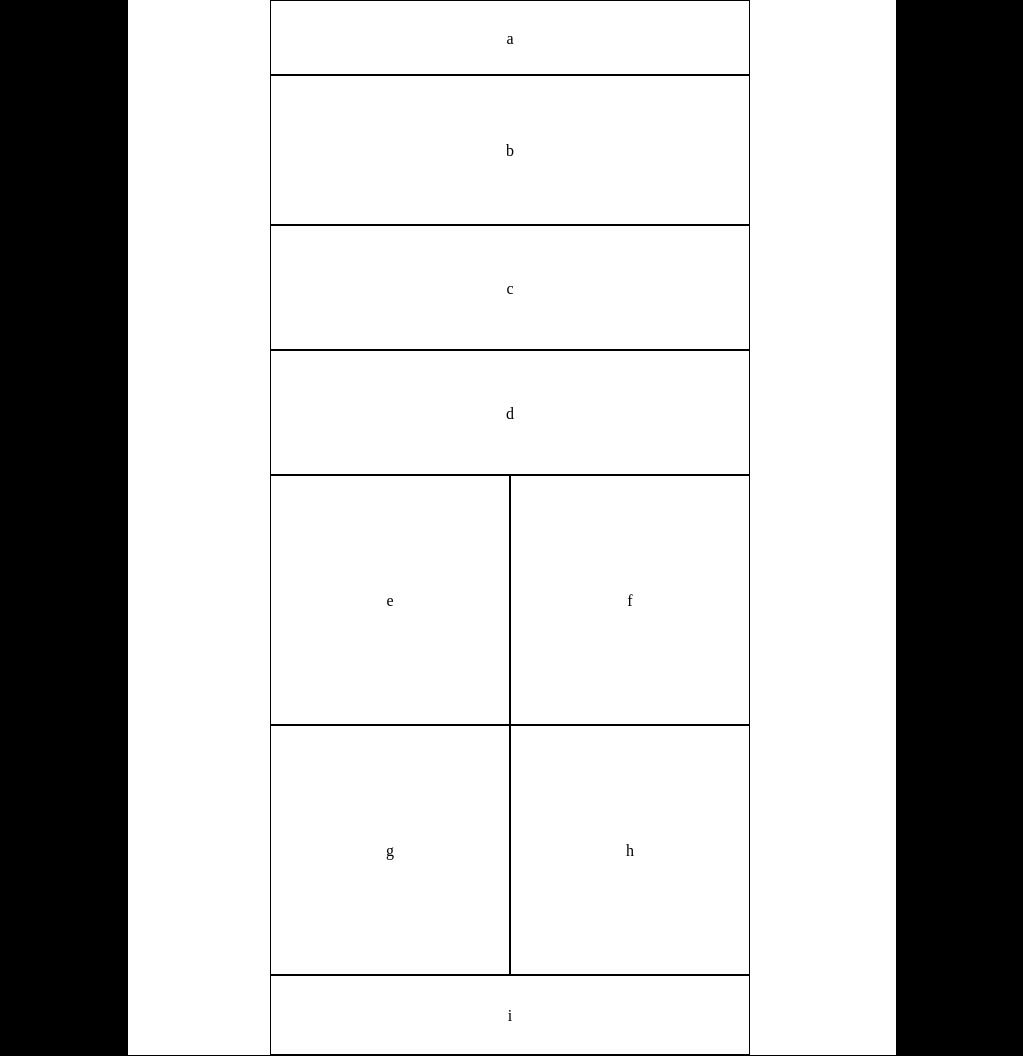
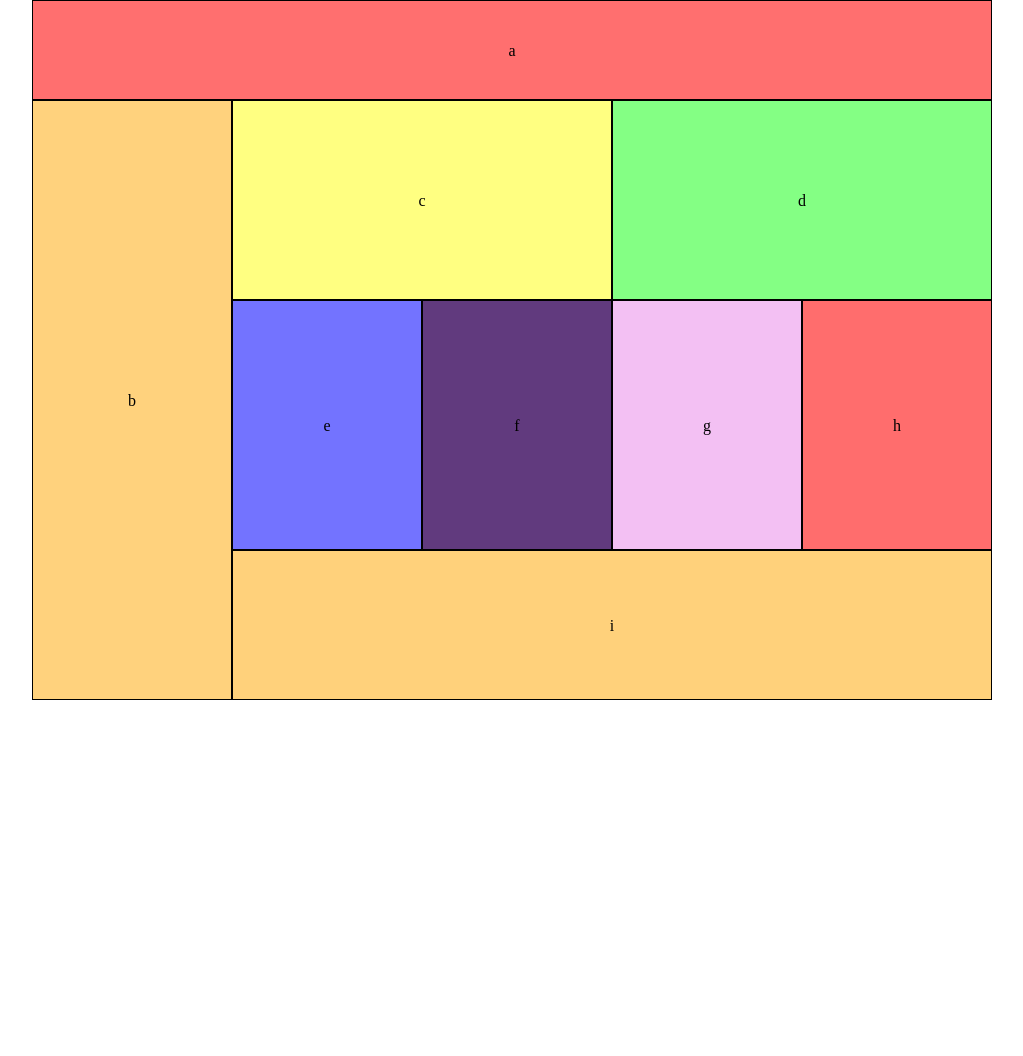
Before and after one commit to TrevorStubbs/Code301-Lab-01, a plain HTML site: page index.html in a window 1280 px wide. Shown: the whole page, without its empty margins (128-1151 px from the left). After the commit the page ends 800 px from the top, so only its background shows below. Drawn offline with Linux system fonts and the light colour scheme.

Commit message:
finish colors

```diff
--- a/index.html
+++ b/index.html
@@ -15,11 +15,11 @@
   </header>
   <main>
     <section id="b">b</section>
-    <section>
+    <section id="cd">
       <article id="c">c</article>
       <article id="d">d</article>
     </section>
-    <section>
+    <section id="square">
       <section class="efgh">
         <div id="e">e</div>
         <div id="f">f</div>
--- a/style/base.css
+++ b/style/base.css
@@ -4,7 +4,7 @@
 }
 
 html{
-  background-color: black;
+  background-color: white;
 }
 
 body{
@@ -19,7 +19,22 @@ section{
 }
 
 div{
-  width: 240px;
   height: 250px;
   line-height: 250px;
+  width: 240px;
 }
+
+@media only screen and (min-width: 786px){
+  body{
+    width: 960px;
+  }
+
+  div{
+    height: 250px;
+    width: 190px;
+  }
+
+  section{
+    margin-left: 0px;
+  }
+}
--- a/style/layout.css
+++ b/style/layout.css
@@ -1,34 +1,80 @@
 .efgh{
+  display: inline-flex;
   margin-left: 0px;
-  display: inline-flex;
 }
 
 #a{
+  border: 1px solid black;
   height: 75px;
   line-height: 75px;
-  border: 1px solid black;
 }
 
 #b{
+  border: 1px solid black;
   height: 150px;
   line-height: 150px;
-  border: 1px solid black;
 }
 
 #c{
+  border: 1px solid black;
   height: 125px;
   line-height: 125px;
-  border: 1px solid black;
 }
 
 #d{
+  border: 1px solid black;
   height: 125px;
   line-height: 125px;
-  border: 1px solid black;
 }
 
 #i{
+  border: 1px solid black;
   height: 80px;
   line-height: 80px;
-  border: 1px solid black;
 }
+
+@media only screen and (min-width: 786px){
+  .efgh{
+    width: 760px;
+  }
+
+  #square{
+    display: flex;
+  }
+
+  #a{
+    height: 100px;
+    line-height: 100px;
+    width: 960px;
+  }
+
+  #b{
+    float: left;
+    height: 600px;
+    line-height: 600px;
+    width: 200px;
+  }
+
+  #cd{
+    display: flex;
+    width: 760px;
+  }
+
+  #c{
+    height: 200px;
+    line-height: 200px;
+    width: 380px;
+  }
+  #d{
+    height: 200px;
+    line-height: 200px;
+    width: 380px;
+  }
+
+  #i{
+    height: 150px;
+    line-height: 150px;
+    margin-left: 200px;
+    width: 760px;
+  }
+}
--- a/style/modules.css
+++ b/style/modules.css
@@ -1,15 +1,102 @@
+#a{
+  background-color: red;
+  border: 1px solid black;
+  line-height: 75px;
+}
+
+#b{
+  background-color: orange;
+  border: 1px solid black;
+  line-height: 150px;
+}
+
+#c{
+  background-color: yellow;
+  border: 1px solid black;
+  line-height: 125px;
+}
+
+#d{
+  background-color: green;
+  border: 1px solid black;
+  line-height: 125px;
+}
+
 #e{
+  background-color: blue;
   border: 1px solid black;
 }
 
 #f{
+  background-color: indigo;
   border: 1px solid black;
 }
 
 #g{
+  background-color: violet;
   border: 1px solid black;
 }
 
 #h{
+  background-color: red;
   border: 1px solid black;
 }
+
+#i{
+  background-color: orange;
+  border: 1px solid black;
+  line-height: 80px;
+}
+
+@media only screen and (min-width: 786px){
+
+  #a{
+    background-color: rgb(255, 111, 111);
+    line-height: 100px;
+  }
+
+  #b{
+    background-color: rgb(255, 210, 125);
+    line-height: 600px;
+  }
+
+  #c{
+    background-color: rgb(255, 255, 129);
+    line-height: 200px;
+  }
+
+  #d{
+    background-color: rgb(132, 255, 132);
+    line-height: 200px;
+  }
+
+
+  #e{
+    background-color: rgb(115, 115, 255);
+    border: 1px solid black;
+    order: 1;
+  }
+
+  #f{
+    background-color: rgb(97, 58, 126);
+    border: 1px solid black;
+    order: 2;
+  }
+
+  #g{
+    background-color: rgb(243, 192, 243);
+    border: 1px solid black;
+    order: 3;
+  }
+
+  #h{
+    background-color: rgb(255, 109, 109);
+    border: 1px solid black;
+    order: 4;
+  }
+
+  #i{
+    background-color: rgb(255, 209, 123);
+    line-height: 150px;
+  }
+}
```
